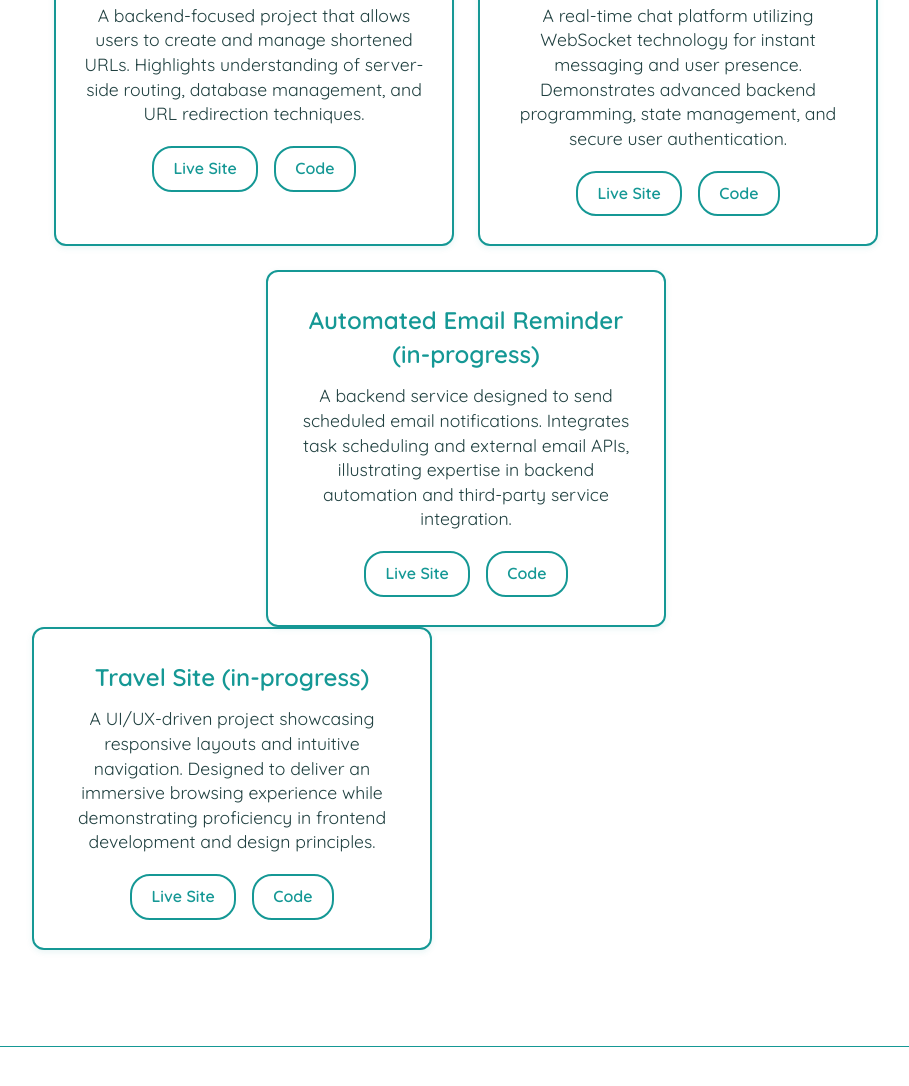
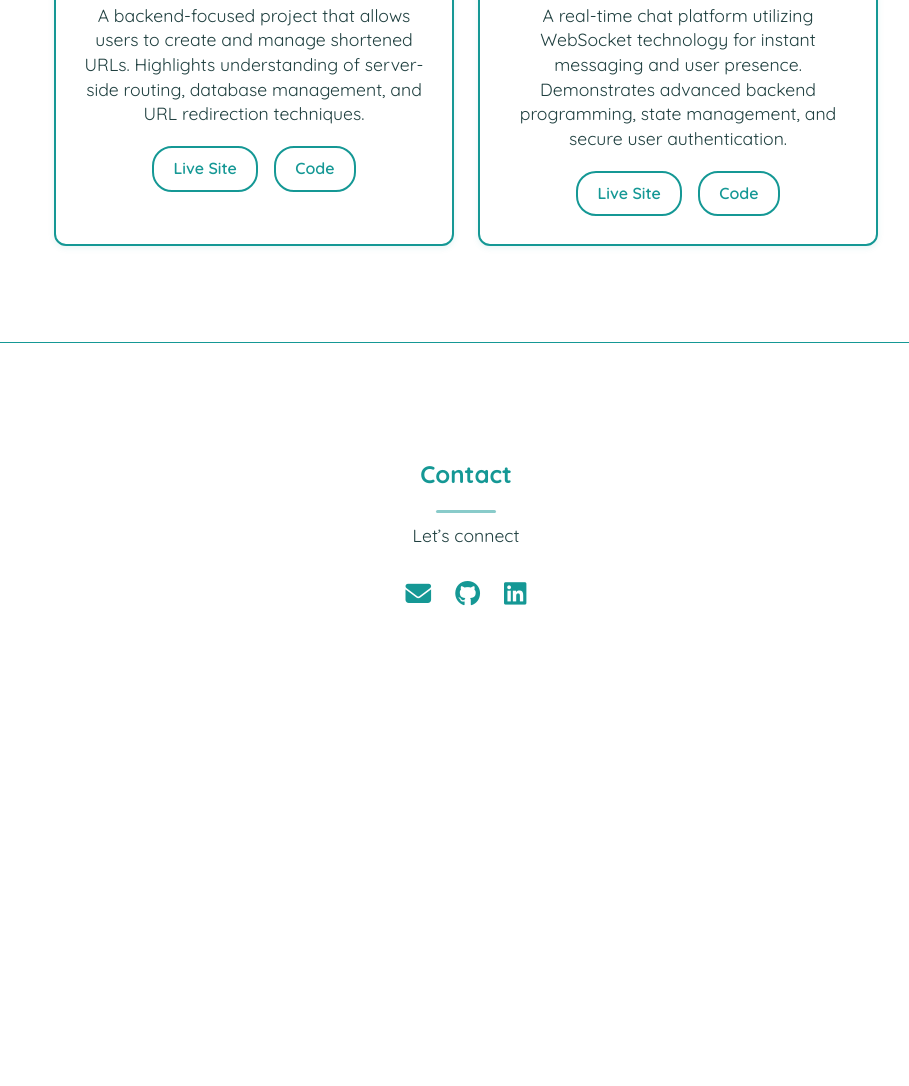
Before and after one commit to renea2024/swe-portfolio, a website: page index.html in a window 1280 px wide. Shown: the part 2474-3560 px from the top of the page, without its empty margins (174-1083 px from the left). After the commit the page ends 3120 px from the top, so only its background shows below. Drawn offline with Linux system fonts and the light colour scheme.

Commit message:
Update index.html

```diff
--- a/index.html
+++ b/index.html
@@ -151,30 +151,13 @@
               </div>
             </div>
 
-            <div class="project-card">
-              <h3 class="project-title">Automated Email Reminder (in-progress)</h3>
-              <p class="project-description">
-                A backend service designed to send scheduled email notifications. Integrates task scheduling and external email APIs, illustrating expertise in backend automation and third-party service integration.
-              </p>
-              <div class="project-buttons">
-                <a href="#" class="button-watercolor">Live Site</a>
-                <a href="#" class="button-watercolor">Code</a>
-              </div>
+
             </div>
 
 
             </div>
 
-            <div class="project-card">
-              <h3 class="project-title">Travel Site (in-progress)</h3>
-              <p class="project-description">
-                A UI/UX-driven project showcasing responsive layouts and intuitive navigation. Designed to deliver an immersive browsing experience while demonstrating proficiency in frontend development and design principles.
-              </p>
-              <div class="project-buttons">
-                <a href="#" class="button-watercolor">Live Site</a>
-                <a href="#" class="button-watercolor">Code</a>
-              </div>
-            </div>
+
           </div>
           </section>
 
```
